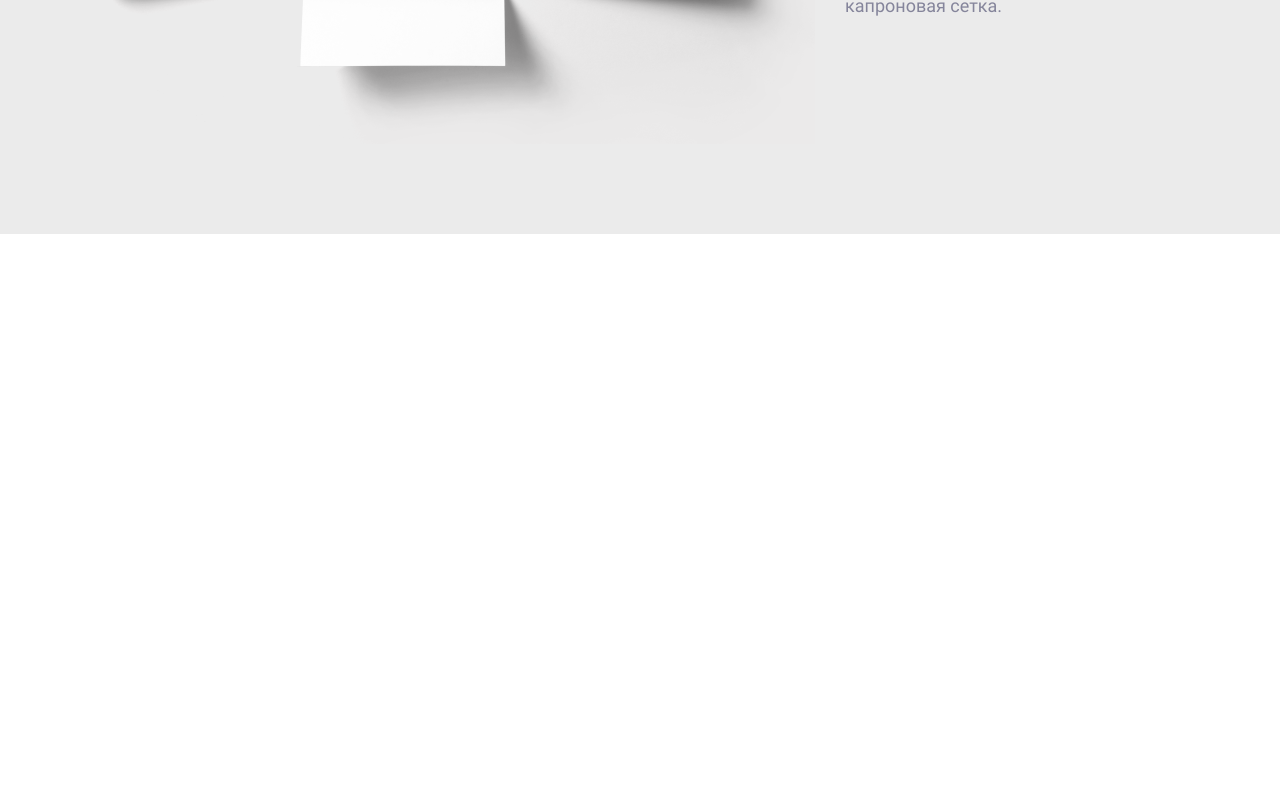
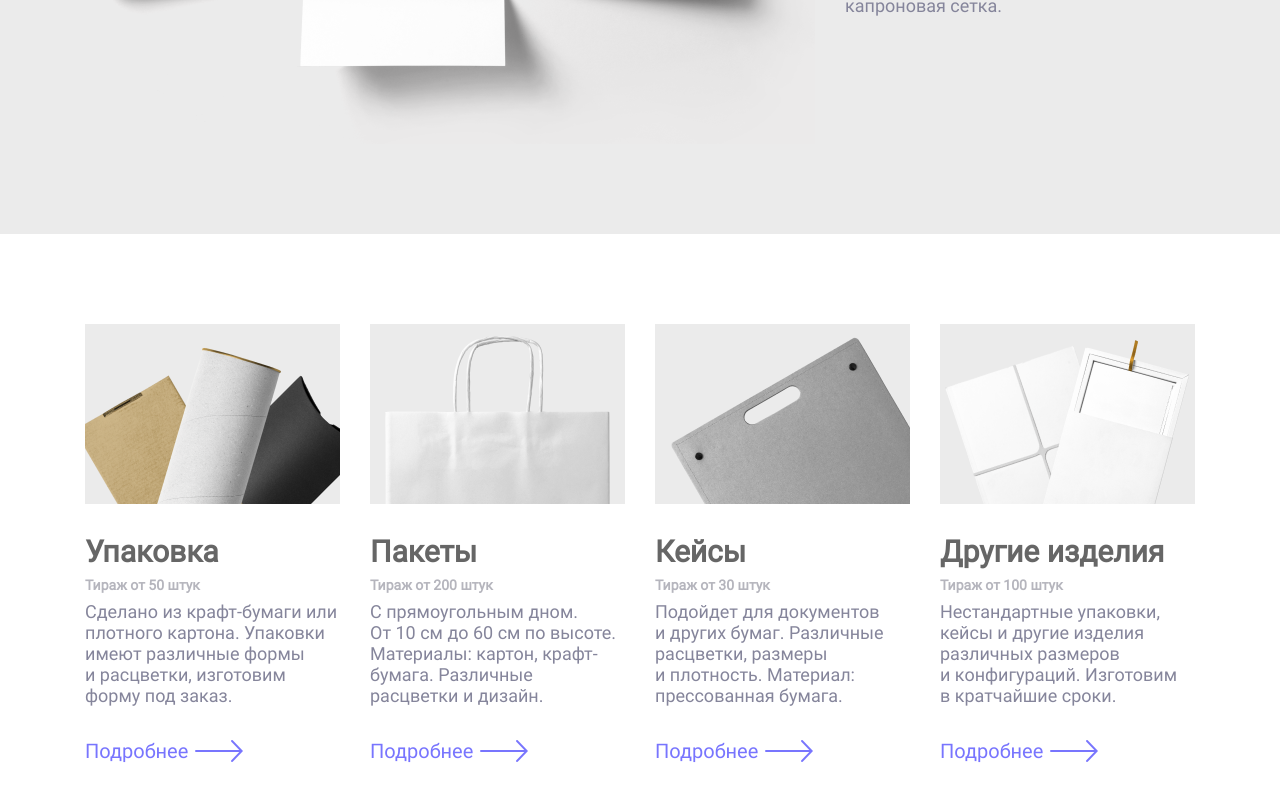
Before and after one commit to vnazarko/kopters, a Vue app: page / in a window 1280 px wide. Shown: the part 1429-2229 px from the top of the page. Before the commit the page ends 1663 px from the top, so only its background shows below. Built offline with nearby package versions, Linux system fonts and the light colour scheme.

Commit message:
made a products block

```diff
--- a/src/App.vue
+++ b/src/App.vue
@@ -1,10 +1,12 @@
 <script>
 import Header from "./components/Header.vue"
 import ResultCard from './components/ResultCard.vue'
+import ProductCard from "./components/ProductCard.vue"
 export default {
   components: {
     Header,
     ResultCard,
+    ProductCard,
   },
 
   data() {
@@ -22,7 +24,33 @@ export default {
           imgUrl: "/src/assets/img/result/third.png",
           title: "V.3",
         }
-      ]
+      ],
+      dataForProduct: [
+        {
+          imgUrl: "/src/assets/img/products/1st.png",
+          title: "Упаковка",
+          circulation: "50",
+          text: "Сделано из крафт-бумаги или плотного картона. Упаковки имеют различные формы и расцветки, изготовим форму под заказ.",
+        },
+        {
+          imgUrl: "/src/assets/img/products/2nd.png",
+          title: "Пакеты",
+          circulation: "200",
+          text: "С прямоугольным дном. От 10 см до 60 см по высоте. Материалы: картон, крафт-бумага. Различные расцветки и дизайн.",
+        },
+        {
+          imgUrl: "/src/assets/img/products/3rd.png",
+          title: "Кейсы",
+          circulation: "30",
+          text: "Подойдет для документов и других бумаг. Различные расцветки, размеры и плотность. Материал: прессованная бумага.",
+        },
+        {
+          imgUrl: "/src/assets/img/products/4th.png",
+          title: "Другие изделия",
+          circulation: "100",
+          text: "Нестандартные упаковки, кейсы и другие изделия различных размеров и конфигураций. Изготовим в кратчайшие сроки.",
+        }
+      ],
     }
   }
 }
@@ -60,6 +88,16 @@ export default {
               <span>Отлив бумажного листа осуществляют на бумагоделательной машине, важнейшей частью которой является непрерывно движущаяся (как транспортер) металлическая или капроновая сетка.</span></p>
           </div>
         </div>
+      </div>
+    </section>
+
+    <section class="product">
+      <div class="container">
+        <ul class="product__list">
+          <li class="product_list__item" v-for="(info, index) in dataForProduct" :key="index">
+            <ProductCard :imgUrl="info.imgUrl" :title="info.title" :circulation="info.circulation" :text="info.text"/>
+          </li>
+        </ul>
       </div>
     </section>
   </div>
@@ -194,4 +232,21 @@ export default {
     width: 100%;
   }
 }
+
+// products
+
+.product {
+  padding: 90px 0px;
+}
+
+.product__list {
+  display: flex;
+  flex-direction: row;
+  justify-content: space-between;
+  flex-wrap: wrap;
+}
+
+.product_list__item {
+  list-style-type: none;
+}
 </style>
--- /dev/null
+++ b/src/components/ProductCard.vue
@@ -0,0 +1,75 @@
+<script>
+export default {
+    props: {
+        imgUrl: String,
+        title: String,
+        circulation: String,
+        text: String,
+    }
+}
+</script>
+<template>
+  <div class="product__card">
+    <img :src="imgUrl" alt="" class="product__img">
+    <h1 class="product__title">{{ title }}</h1>
+    <h2 class="product__circulation">Тираж от {{ circulation }} штук</h2>
+    <p class="product__text">{{ text }}</p>
+    <a href="#" class="product__btn">Подробнее <img src="../assets/img/products/icons8-arrow-50 (1).png" alt="" class="product_btn__icon"></a>
+  </div>
+</template>
+<style lang="scss" scoped>
+.product__card {
+  width: 255px;
+  display: flex;
+  flex-direction: column;
+}
+
+.product__title {
+  color: #666;
+  font-family: Roboto;
+  font-size: 30px;
+  margin-top: 30px;
+}
+.product__circulation {
+  color: #B5B5BD;
+  font-family: Roboto;
+  font-size: 14px;
+  margin-top: 8px;
+}
+.product__text {
+  width: 255px;
+  color: #85859B;
+  font-family: Roboto;
+  font-size: 18px;
+  margin-top: 8px;
+}
+.product__btn {
+  color: #7875FE;
+  font-family: Roboto;
+  font-size: 20px;
+  text-decoration: none;
+  margin-top: 20px;
+  display: flex;
+  flex-direction: row;
+  align-items: center;
+  img {
+    margin-left: 6px;
+  }
+  &:hover {
+    img {
+      animation: 1s forwards hover;
+    }
+  }
+}
+
+
+@keyframes hover {
+  from {
+    margin-left: 8px;
+  }
+  to {
+    margin-left: 40px;
+  }
+}
+
+</style>
```
Also changed, not shown: src/assets/img/products/icons8-arrow-50 (1).png (added).
